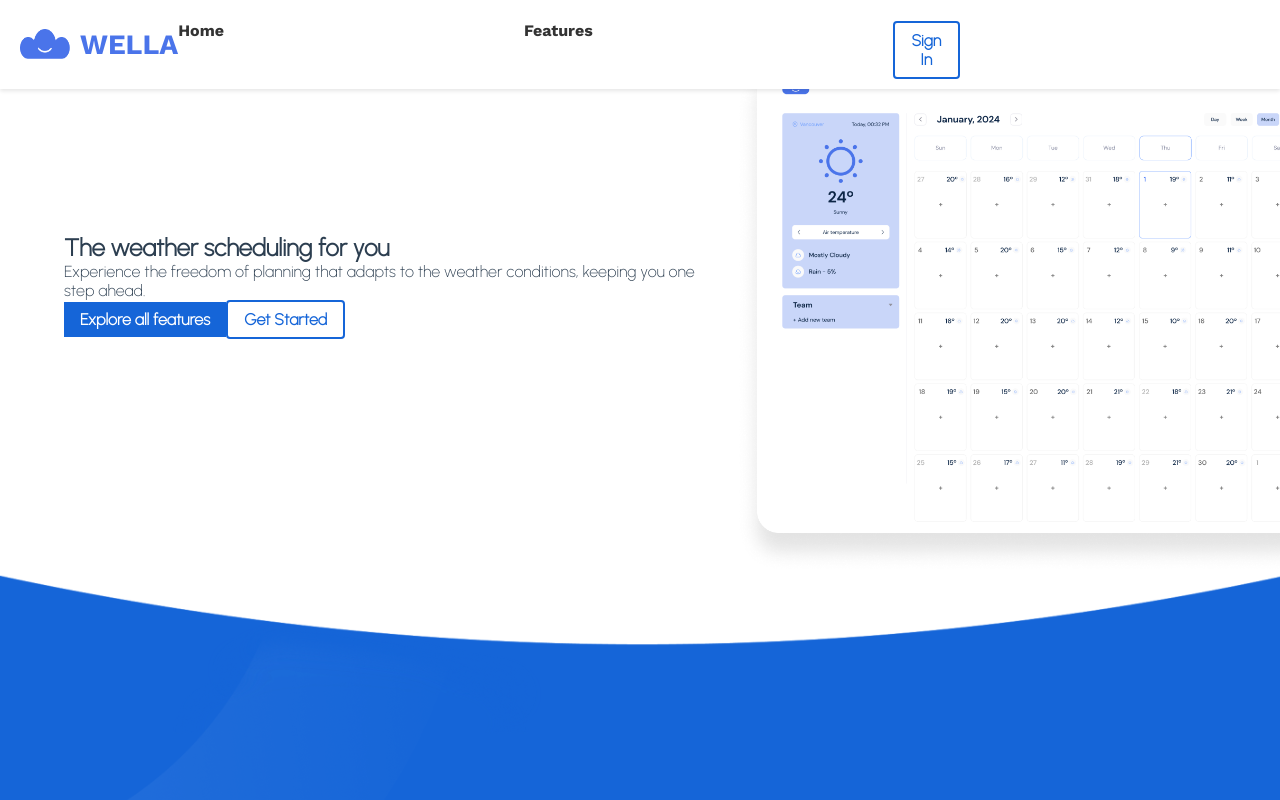
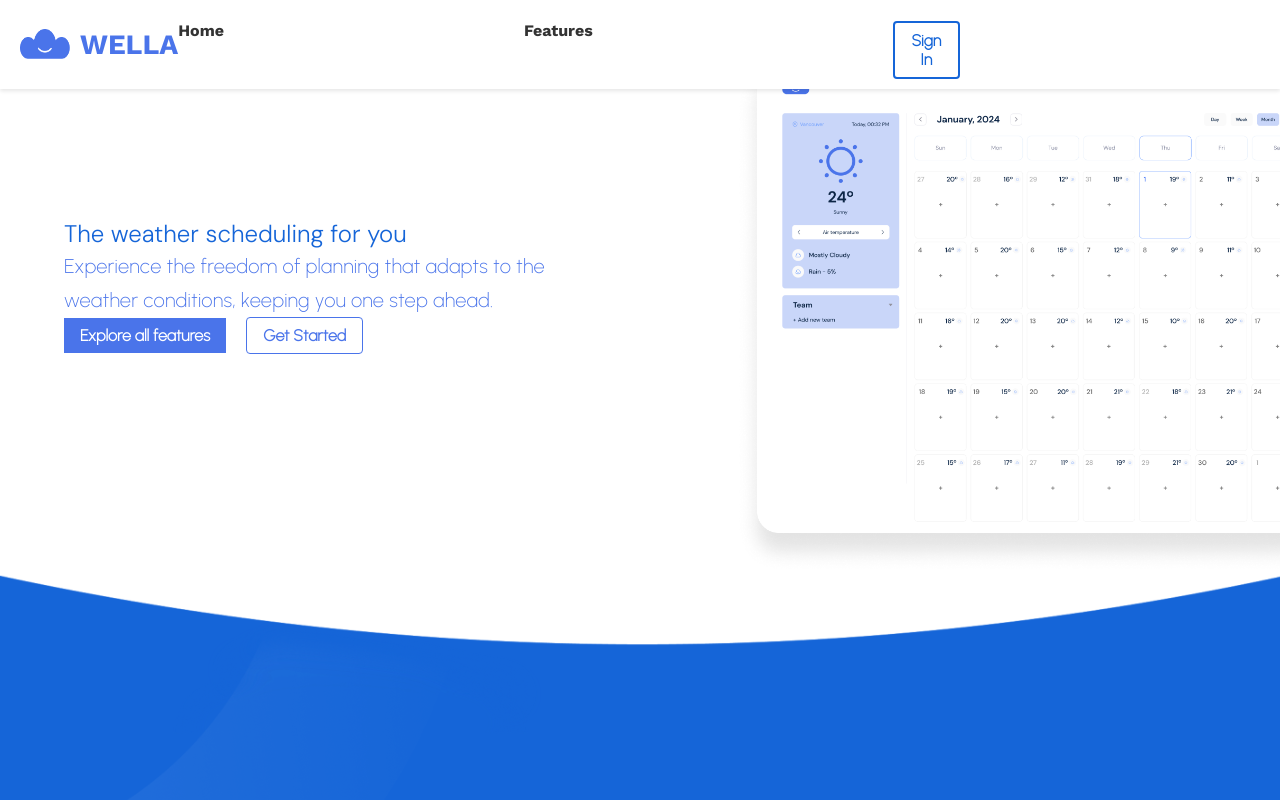
Before and after one commit to gursewaktut/weatherCalendar, a Next.js app in the folder frontend/: page / in a window 1280 px wide. Shown: the top 800 px of the page. Built offline with nearby package versions, Linux system fonts and the light colour scheme.

Commit message:
minor changes

```diff
--- a/frontend/src/app/App.css
+++ b/frontend/src/app/App.css
@@ -179,6 +179,39 @@
 
   }
 
+    /* The weather scheduling for you */
+    .home-title{
+    font-family: 'DM Sans';
+    font-style: normal;
+    font-weight: 500;
+    color: #1565D8;
+    /* Inside auto layout */
+    flex: none;
+    order: 0;
+    flex-grow: 0;
+    }
+
+
+  .tag-title{
+    width: 549px;
+    height: 68px;
+
+    font-style: normal;
+    font-weight: 400;
+    font-size: 20px;
+    line-height: 170%;
+    letter-spacing: 0.01em;
+
+    color: #4A74EA;
+
+
+    /* Inside auto layout */
+    flex: none;
+    order: 1;
+    flex-grow: 0;
+  }
+
+
   .nav-links a {
     text-decoration: none;
     color: #333333;
@@ -191,10 +224,10 @@
     padding: 8px 16px;
     font-family: 'Urbanist';
     background-color: #ffffff;
-    color: #1565D8;
-    border-color:#1565D8;
+    color: #4A74EA;
+    border-color: #4A74EA;
     border-radius: 4px;
-    border:2px solid;
+    border:1px solid;
     cursor: pointer;
     font-size: 1em;
     font-weight: bold;
@@ -214,12 +247,13 @@
   .explore{
     padding: 8px 16px;
     font-family: 'Urbanist';
-    background-color: #1565D8;
+    background-color: #4A74EA;
     color: #FFF;
     border:none;
     cursor: pointer;
     font-size: 1em;
     font-weight: bold;
+    margin-right: 20px;
   }
 /*
   .button:hover{
@@ -229,9 +263,14 @@
 
 
   /* For buttons */
-.start:hover,
+
 .signIn:hover{
   background-color: #1565D8; /* Change to a different color */
+  color: #ffffff; /* Text color when hovered */
+}
+
+.start:hover{
+  background-color: #4A74EA; /* Change to a different color */
   color: #ffffff; /* Text color when hovered */
 }
 
@@ -240,13 +279,6 @@
   color: #1565D8; /* Change to a different color */
 }
 
-.explore:hover{
-  color: #1565D8; /* Change to a different color */
-  background-color: #ffffff; /* Text color when hovered */
-  border-color:#1565D8;
-  /* border-radius: 4px; */
-  border:1px solid;
-}
 /* App.css */
 .features {
   /* position: relative;  */
--- a/frontend/src/app/page.js
+++ b/frontend/src/app/page.js
@@ -68,8 +68,8 @@ function App() {
     </header> */}
         <header className="App-header">
         <div className="header-content">
-          <h2>The weather scheduling for you</h2>
-          <p>Experience the freedom of planning that adapts to the weather conditions, keeping you one step ahead.</p>
+          <h2 className ="home-title">The weather scheduling for you</h2>
+          <p class = "tag-title">Experience the freedom of planning that adapts to the weather conditions, keeping you one step ahead.</p>
           <button className="explore">Explore all features</button>
           <button className="start">Get Started</button>
         </div>
@@ -90,7 +90,7 @@ function App() {
       </section>
       <section class="waves">
         <svg  width="100%" height="263%" viewBox="0 0 2160 263" fill="none" xmlns="http://www.w3.org/2000/svg">
-        <path id="Wave" fill-rule="evenodd" clip-rule="evenodd" d="M2160 262.5H0V0C360 80 720 120 1080 120C1440 120 1800 80 2160 0V262.5Z" fill="white"/>
+          <path id="Wave" fill-rule="evenodd" clip-rule="evenodd" d="M2160 262.5H0V0C360 80 720 120 1080 120C1440 120 1800 80 2160 0V262.5Z" fill="white"/>
         </svg>
       </section>
 
```
